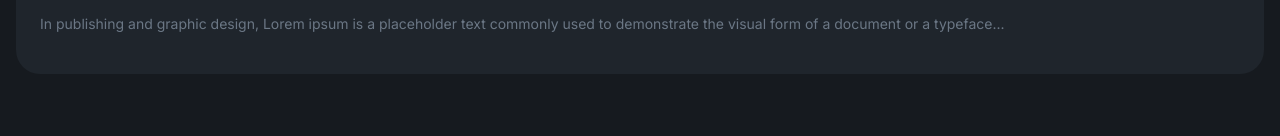
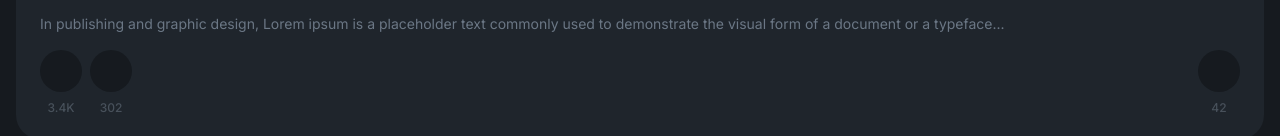
Before and after one commit to ridafkih/helcom, a website: page index.html in a window 1280 px wide. Shown: the part 727-863 px from the top of the page. Before the commit the page ends 801 px from the top, so only its background shows below. Drawn offline with Linux system fonts and the light colour scheme.

Commit message:
implemented interactive buttons

```diff
--- a/index.html
+++ b/index.html
@@ -52,6 +52,20 @@
             <p class="caption">
               In publishing and graphic design, Lorem ipsum is a placeholder text commonly used to demonstrate the visual form of a document or a typeface...
             </p>
+            <div class="actions">
+              <div class="action likes">
+                <button class="action-button"></button>
+                <div class="action-label">3.4K</div>
+              </div>
+              <div class="action comments">
+                <button class="action-button"></button>
+                <div class="action-label">302</div>
+              </div>
+              <div class="action shares">
+                <button class="action-button"></button>
+                <div class="action-label">42</div>
+              </div>
+            </div>
           </div>
         </div>
       </div>
--- a/scss/style.scss
+++ b/scss/style.scss
@@ -138,3 +138,39 @@
   line-height: 1.5em;
   margin: 16px 0;
 }
+
+.actions {
+  display: flex;
+  gap: 8px;
+}
+
+.action {
+  display: flex;
+  flex-direction: column;
+  justify-content: center;
+
+  color: $quinary-text-color;
+
+  &:last-child {
+    margin-left: auto;
+  }
+
+  .action-button {
+    outline: none;
+    border: none;
+
+    width: 42px;
+    height: 42px;
+
+    border-radius: 50%;
+
+    background: $primary-color;
+  }
+
+  .action-label {
+    font-size: 12px;
+    font-weight: 500;
+    margin-top: 8px;
+    text-align: center;
+  }
+}
```
Also changed, not shown: css/style.css.
